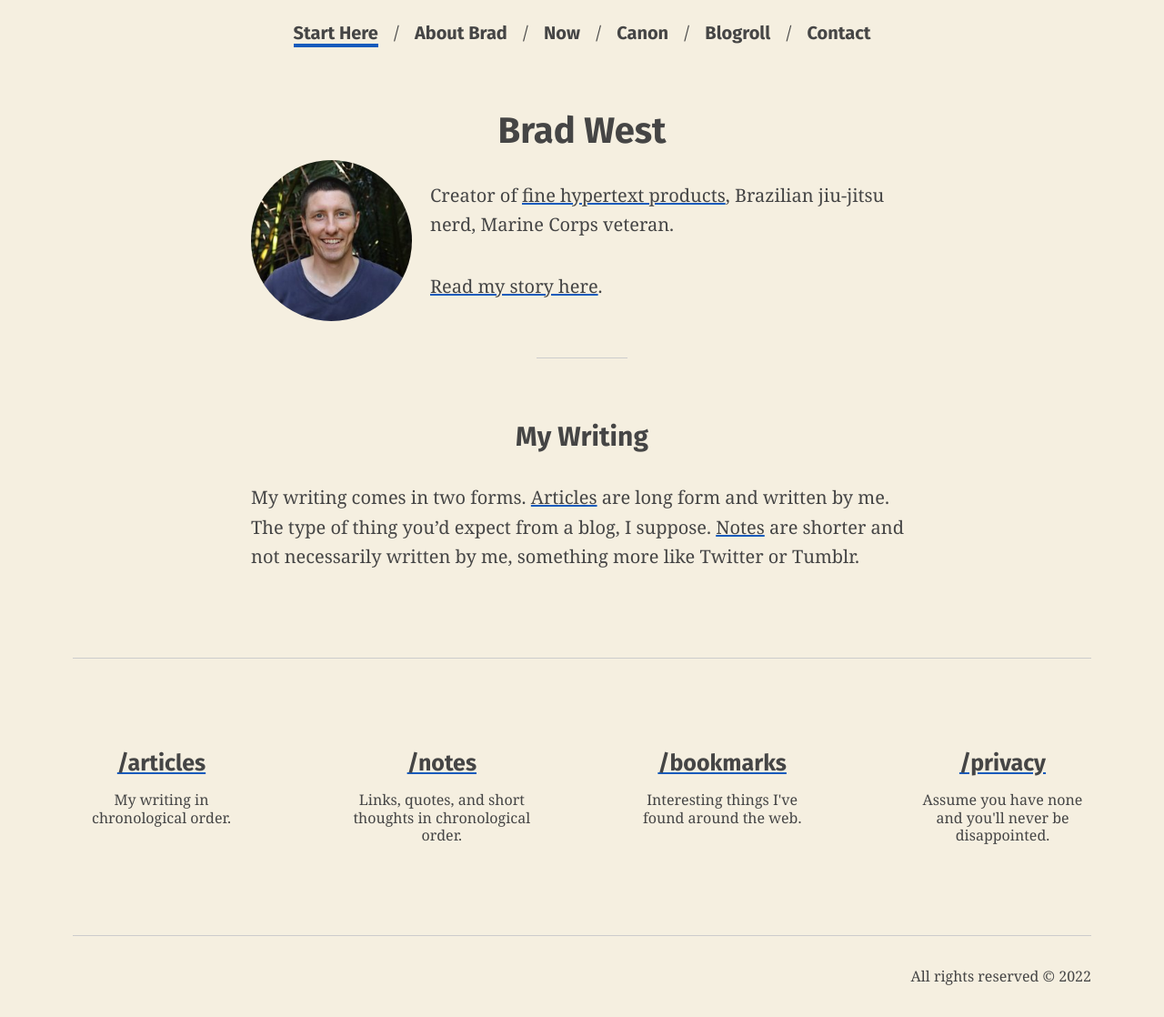
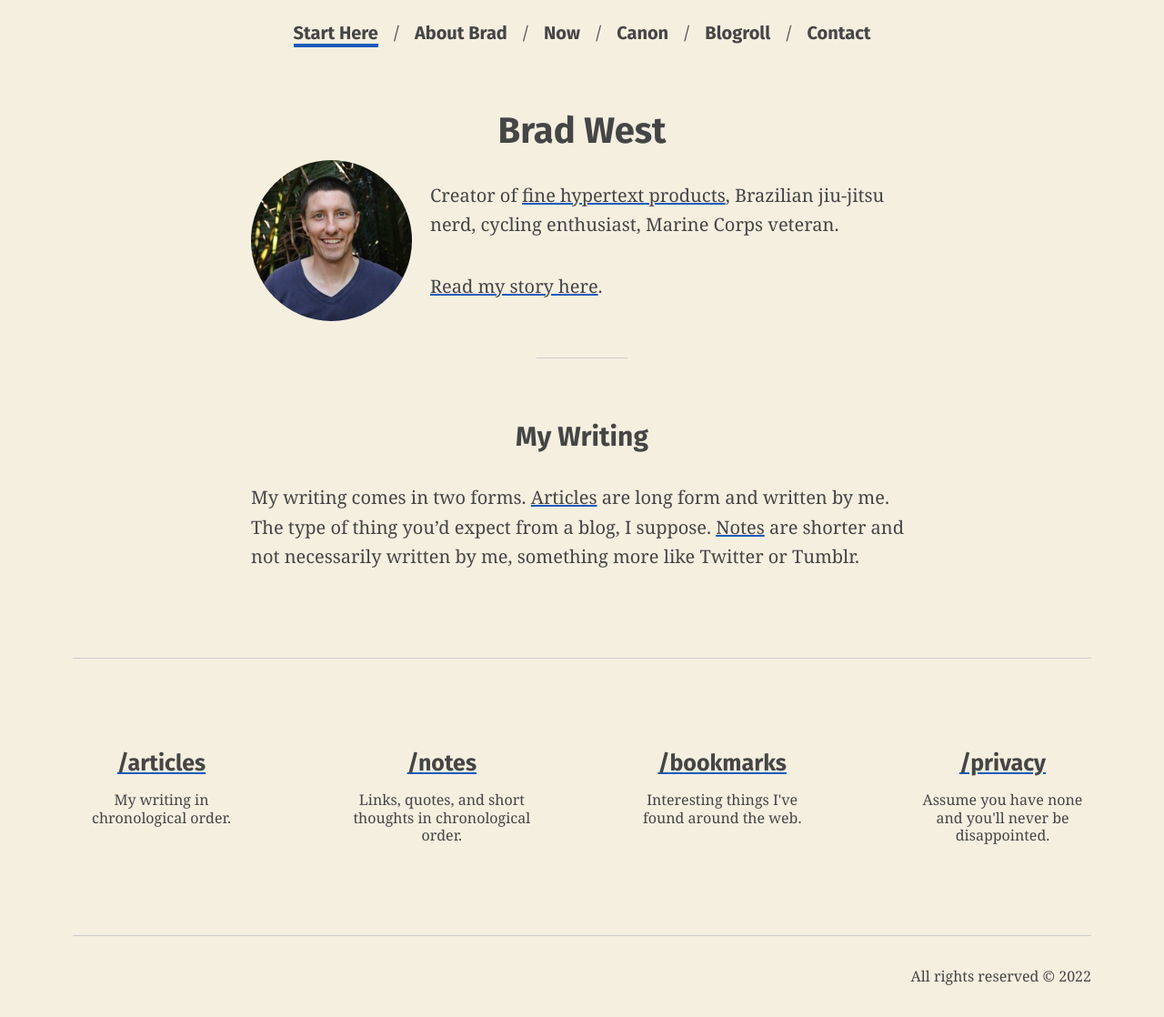
Before and after one commit to bradonomics/bradonomics.com, a Jekyll site: the page built from _pages/index.md, in a window 1280 px wide. Shown: the whole page at 91% size. Built offline with Jekyll 4.4.1, drawn with Linux system fonts in a browser that asks for light colours.

Commit message:
Update homepage intro

```diff
--- a/_pages/index.md
+++ b/_pages/index.md
@@ -13,7 +13,7 @@ permalink: /
 
   <div class="home-intro">
     {% comment %} analog enthusiast? {% endcomment %}
-    <p>Creator of <a href="/portfolio/">fine hypertext products</a>, Brazilian jiu-jitsu nerd, Marine Corps veteran.</p>
+    <p>Creator of <a href="/portfolio/">fine hypertext products</a>, Brazilian jiu-jitsu nerd, cycling enthusiast, Marine Corps veteran.</p>
 
     <a href="{{ '/about/' | absolute_url }}">Read my story here</a>.
 
```
